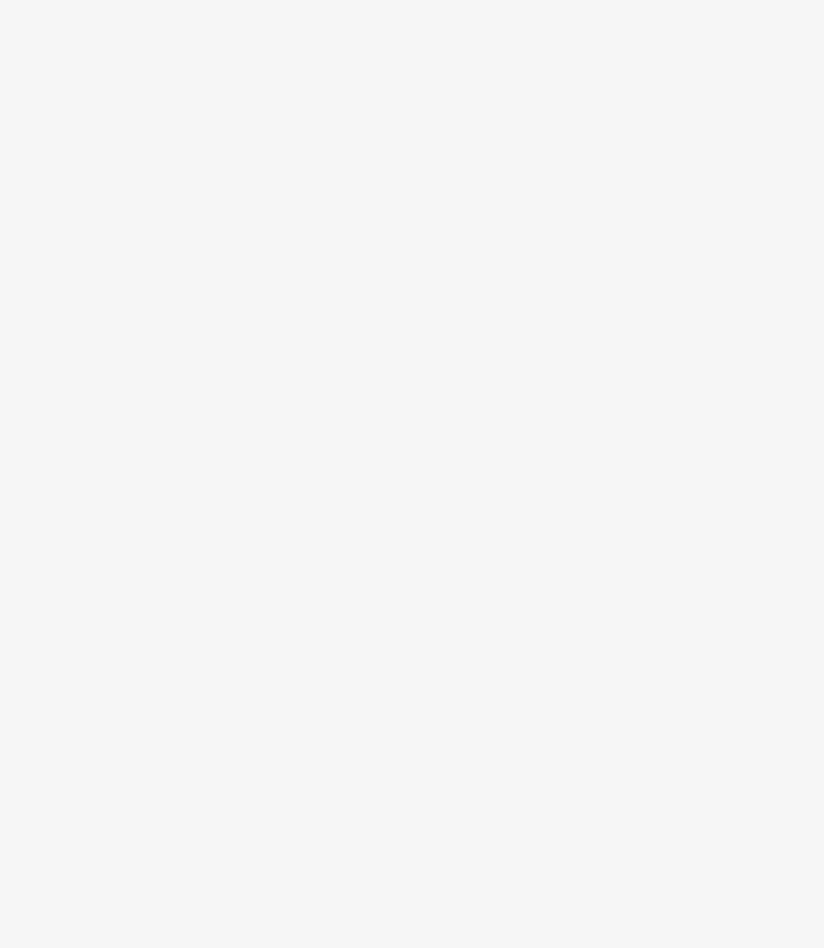
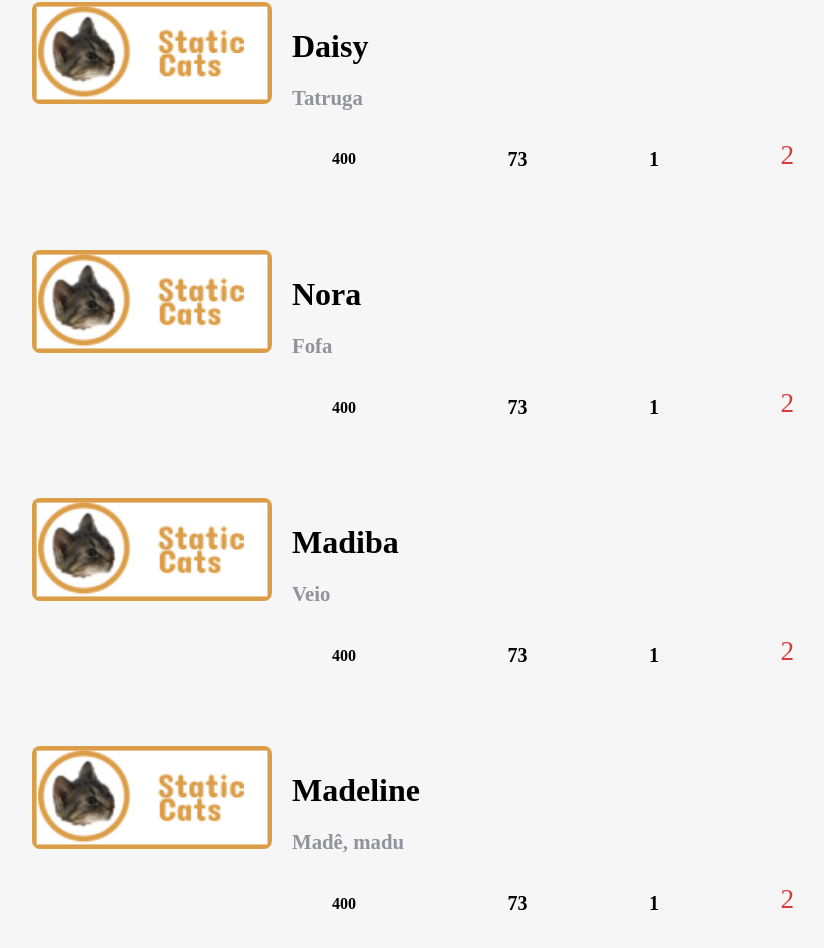
Before and after one commit to magalhaes-andre/react-static-cats, a React (Create React App) app: page / in a window 1280 px wide. Shown: the part 1092-2040 px from the top of the page, without its empty margins (168-992 px from the left). Before the commit the page ends 896 px from the top, so only its background shows below. Built offline with nearby package versions, Linux system fonts and the light colour scheme; a web font is replaced by a local one.

Commit message:
feature: work on Cats and Cat components

```diff
--- /dev/null
+++ b/src/pages/Menu/Cats/Cat/Cat.module.scss
@@ -0,0 +1,103 @@
+@import "styles/variables";
+@import "styles/breakpoints";
+
+$red: #d73b3b;
+$blackie: #d73;
+$three-color: #30201e;
+$two-color: #e6c864;
+$tiger: #80aa40;
+
+.cat {
+  display: flex;
+  flex-wrap: wrap;
+  width: 90%;
+  &__image {
+    min-width: 240px;
+    @media (max-width: $desktop_xsm) {
+      width: 100%;
+    }
+    img {
+      border-radius: 8px;
+      width: 100%;
+    }
+  }
+  &__description {
+    display: flex;
+    flex: 1;
+    flex-direction: column;
+    flex-wrap: wrap;
+    justify-content: space-around;
+    padding: 0 20px;
+    @media (max-width: $desktop_xsm) {
+      flex-direction: row;
+      margin-top: 20px;
+      padding: 0;
+    }
+  }
+  &__title {
+    h2 {
+      font-size: 2rem;
+      font-weight: bold;
+      margin-bottom: 20px;
+    }
+    p {
+      color: $dark-grey;
+      font-size: 1.3rem;
+      font-weight: 600;
+      max-width: 600px;
+      margin-bottom: 20px;
+    }
+  }
+  &__tags {
+    display: flex;
+    flex-wrap: wrap;
+    justify-content: space-between;
+    margin-bottom: 20px;
+    max-width: 700px;
+    @media (max-width: $desktop_xsm) {
+      justify-content: flex-end;
+    }
+    @media (max-width: $mobile) {
+      justify-content: flex-start;
+    }
+    > div {
+      margin: 10px;
+    }
+  }
+  &__type {
+    align-items: center;
+    border-radius: 2px;
+    display: flex;
+    font-weight: bold;
+    height: 40px;
+    justify-content: center;
+    padding: 10px 30px;
+    &__blackies {
+      background-color: $blackie;
+      color: white;
+    }
+    &__three-color {
+      background-color: $three-color;
+      color: white;
+    }
+    &__two-color {
+      background-color: $two-color;
+    }
+    &__tiger {
+      background-color: $tiger;
+    }
+  }
+  &__lazy,
+  &__affect,
+  &__category {
+    align-items: center;
+    display: flex;
+    font-size: 1.25rem;
+    font-weight: bold;
+    justify-content: center;
+  }
+  &__age {
+    color: $red;
+    font-size: 1.7rem;
+  }
+}
--- /dev/null
+++ b/src/pages/Menu/Cats/Cat/index.tsx
@@ -0,0 +1,28 @@
+import logo from "assets/logo.svg";
+import styles from './Cat.module.scss';
+import cats from '../cats.json';
+
+type Props = typeof cats[0];
+
+export default function Cat(props: Props) {
+    const {affect,age,bio,category,name,photo,weight,lazy} = props;
+    return (
+        <div className={styles.cat}>
+            <div className={styles.cat__image}>
+                <img src={logo} alt={name} />
+            </div>
+            <div className={styles.cat__description}>
+                <div className={styles.cat__title}>
+                    <h2> {name} </h2>
+                    <p> {bio} </p>
+                </div>
+                <div className={styles.cat__tags}>
+                    <div className={styles.cat__type}>{weight}</div>
+                    <div className={styles.cat__lazy}>{lazy}</div>
+                    <div className={styles.cat__affect}>{affect}</div>
+                    <div className={styles.cat__age}>{age}</div>
+                </div>
+            </div>
+        </div>
+    );
+}
--- /dev/null
+++ b/src/pages/Menu/Cats/Cats.module.scss
@@ -0,0 +1,7 @@
+.cats {
+    display: flex;
+    flex-direction: column;
+    flex-wrap: wrap;
+    gap: 40px;
+    width: 100%;
+  }
--- /dev/null
+++ b/src/pages/Menu/Cats/cats.json
@@ -0,0 +1,73 @@
+[
+    {
+      "name": "Sabrino",
+      "bio": "Frajolinha",
+      "photo": "/assets/pratos/macarrao_mediterraneo.png",
+      "weight": 400,
+      "age": 3,
+      "lazy": 73.0,
+      "affect": 1,
+      "id": 1,
+      "category": {
+        "id": 1,
+        "label": "Bicolor"
+      }
+    },
+    {
+        "name": "Daisy",
+        "bio": "Tatruga",
+        "photo": "/assets/pratos/macarrao_mediterraneo.png",
+        "weight": 400,
+        "age": 2,
+        "lazy": 73.0,
+        "affect": 1,
+        "id": 1,
+        "category": {
+          "id": 1,
+          "label": "Tricolor"
+        }
+      },
+      {
+        "name": "Nora",
+        "bio": "Fofa",
+        "photo": "/assets/pratos/macarrao_mediterraneo.png",
+        "weight": 400,
+        "age": 2,
+        "lazy": 73.0,
+        "affect": 1,
+        "id": 1,
+        "category": {
+          "id": 1,
+          "label": "Bicolor"
+        }
+      },
+      {
+        "name": "Madiba",
+        "bio": "Veio",
+        "photo": "/assets/pratos/macarrao_mediterraneo.png",
+        "weight": 400,
+        "age": 2,
+        "lazy": 73.0,
+        "affect": 1,
+        "id": 1,
+        "category": {
+          "id": 1,
+          "label": "Preto"
+        }
+      },
+      {
+        "name": "Madeline",
+        "bio": "Madê, madu",
+        "photo": "/assets/pratos/macarrao_mediterraneo.png",
+        "weight": 400,
+        "age": 2,
+        "lazy": 73.0,
+        "affect": 1,
+        "id": 1,
+        "category": {
+          "id": 1,
+          "label": "Frajola"
+        }
+      }
+
+  ]
--- /dev/null
+++ b/src/pages/Menu/Cats/index.tsx
@@ -0,0 +1,15 @@
+import cats from './cats.json';
+import Cat from './Cat';
+import styles from './Cats.module.scss';
+
+export default function Cats() {
+    return (
+        <div className={styles.cats}>
+            {cats.map(cat => (
+                <Cat
+                    key={cat.id}
+                    {...cat}/>
+            ))}
+        </div>
+    )
+}
--- a/src/pages/Menu/index.tsx
+++ b/src/pages/Menu/index.tsx
@@ -4,6 +4,7 @@ import Search from './Search';
 import { useState } from 'react';
 import Filter from './Filter';
 import Ordenator from './Ordenator';
+import Cats from './Cats';
 
 export default function Menu() {
     //  These are state variables and it's setters. TODO: Find documentation about it.
@@ -29,6 +30,7 @@ export default function Menu() {
                     <Filter filter={filter} setFilter={setFilter}/>
                     <Ordenator ordenator={ordenator} setOrdenator={setOrdenator}/>
                 </div>
+                <Cats />
             </section>
         </main>
     )
```
